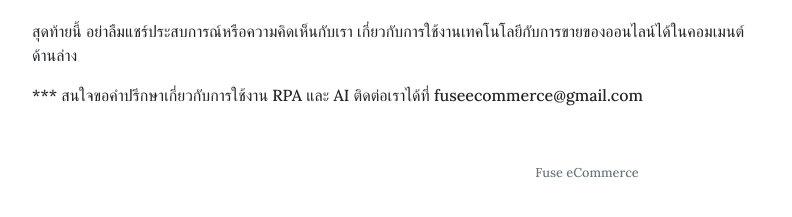
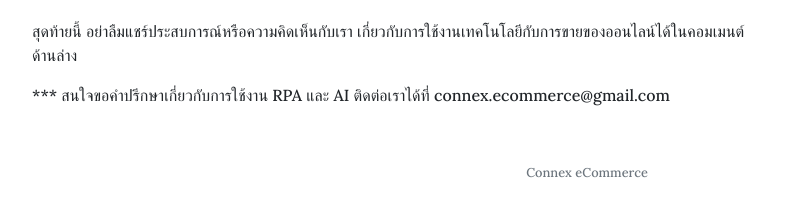
Before and after one commit to fuseecommerce/fuseecommerce.github.io, a Jekyll site: the page built from _posts/2021-01-01-ecommerce-and-sme.md, in a window 1280 px wide and 900 px high, scrolled down 1131 px. Shown: the part 677-894 px from the top of the window, without its empty margins (53-845 px from the left). Built offline with Jekyll 4.4.1, drawn with Linux system fonts in a browser that asks for light colours; nearby versions of some CDN libraries; some web fonts are replaced; some of the changed text lies outside the part shown.

Commit message:
Rename the entity from Fuse to Connex

```diff
--- a/_config.yml
+++ b/_config.yml
@@ -7,6 +7,6 @@ permalink:           /:year/:month/:day/:title/
 plugins:             [jekyll-sitemap, jekyll-seo-tag]
 
 # Customize atom feed settings (this is where Jekyll-Feed gets configuration information)
-title:		         'Fuse eCommerce'
+title:		         'Connex eCommerce'
 description:	     'An eCommerce Technology Blog'
-author:              'Fuse eCommerce'
+author:              'Connex eCommerce'
--- a/_layouts/default.html
+++ b/_layouts/default.html
@@ -34,7 +34,7 @@
     <div class="container mt-1 mb-3">
       <header class="navbar navbar-expand-lg navbar-light mb-4 pl-0 pr-0">
         <a href="{{ site.baseurl }}/" class="navbar-brand"><img src="{{ site.baseurl }}/assets/img/logo.png" alt="{% include site-title.html %}" width="83" height="111" /></a>
-        <a href="{{ site.baseurl }}/" class="navbar-brand mr-auto custom-logo">FUSE ECOMMERCE</a>
+        <a href="{{ site.baseurl }}/" class="navbar-brand mr-auto custom-logo">CONNEX ECOMMERCE</a>
         <button class="navbar-toggler" type="button" data-toggle="collapse" data-target="#navbarSupportedContent" aria-controls="navbarSupportedContent" aria-expanded="false" aria-label="Toggle navigation">
           <span class="navbar-toggler-icon"></span>
         </button>
--- a/_posts/2021-01-01-ecommerce-and-sme.md
+++ b/_posts/2021-01-01-ecommerce-and-sme.md
@@ -1,7 +1,7 @@
 ---
 title: "เรื่องน่ารู้เกี่ยวกับขายสินค้าออนไลน์สำหรับ SME"
 date: 2021-01-01 00:00:00 +00:00
-author: "Fuse eCommerce"
+author: "Connex eCommerce"
 layout: post
 permalink: /ecommerce-and-smes
 image: /assets/img/2021/01/ecommerce_logos.png
@@ -49,4 +49,4 @@ SME หลายแห่งมีการนำเทคโนโลยีต
 
 สุดท้ายนี้ อย่าลืมแชร์ประสบการณ์หรือความคิดเห็นกับเรา เกี่ยวกับการใช้งานเทคโนโลยีกับการขายของออนไลน์ได้ในคอมเมนต์ด้านล่าง
 
-*** สนใจขอคำปรึกษาเกี่ยวกับการใช้งาน RPA และ AI ติดต่อเราได้ที่ fuseecommerce@gmail.com
+*** สนใจขอคำปรึกษาเกี่ยวกับการใช้งาน RPA และ AI ติดต่อเราได้ที่ connex.ecommerce@gmail.com
```
Also changed, not shown: _drafts/2021-01-25-ecommerce-and-ai.md (+2 -2 lines), _posts/2021-01-04-ecommerce-and-technologies.md (+2 -2 lines), README.md.
